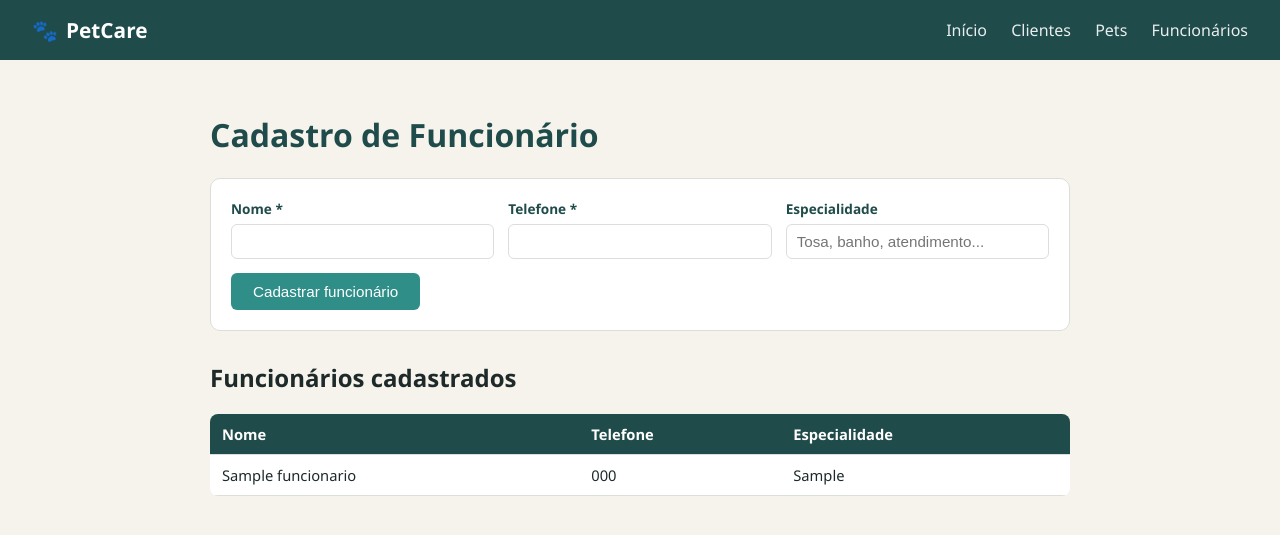
After one commit to Rogerio-Campos-de-Oliveria/Petshop---Impacta, a Flask app: page /funcionarios in a window 1280 px wide. The commit adds this page. Shown: the top 535 px of the page. Run offline with Flask 3, Linux system fonts and the light colour scheme; tables that the repository leaves empty or names only in its code hold one stand-in row (values such as "Sample post").

Commit message:
Atualização class = funcionarios

```diff
--- /dev/null
+++ b/templates/funcionarios.html
@@ -0,0 +1,41 @@
+{% extends "base.html" %}
+{% block titulo %}Funcionários{% endblock %}
+{% block conteudo %}
+<h1>Cadastro de Funcionário</h1>
+
+<form class="formulario" method="POST" action="{{ url_for('cadastrar_funcionario') }}">
+    <div class="campo">
+        <label for="nome">Nome *</label>
+        <input type="text" id="nome" name="nome" required>
+    </div>
+    <div class="campo">
+        <label for="telefone">Telefone *</label>
+        <input type="text" id="telefone" name="telefone" required>
+    </div>
+    <div class="campo">
+        <label for="especialidade">Especialidade</label>
+        <input type="text" id="especialidade" name="especialidade" placeholder="Tosa, banho, atendimento...">
+    </div>
+    <button type="submit">Cadastrar funcionário</button>
+</form>
+
+<h2>Funcionários cadastrados</h2>
+{% if funcionarios %}
+<table class="tabela">
+    <thead>
+        <tr><th>Nome</th><th>Telefone</th><th>Especialidade</th></tr>
+    </thead>
+    <tbody>
+        {% for f in funcionarios %}
+        <tr>
+            <td>{{ f.nome }}</td>
+            <td>{{ f.telefone }}</td>
+            <td>{{ f.especialidade or "-" }}</td>
+        </tr>
+        {% endfor %}
+    </tbody>
+</table>
+{% else %}
+<p class="vazio">Nenhum funcionário cadastrado ainda.</p>
+{% endif %}
+{% endblock %}
--- a/templates/index.html
+++ b/templates/index.html
@@ -2,7 +2,7 @@
 {% block titulo %}Início{% endblock %}
 {% block conteudo %}
 <h1>Sistema PetCare</h1>
-<p class="subtitulo">Cadastro de Clientes.</p>
+<p class="subtitulo">Cadastro de Clientes, Pets e Funcionários.</p>
 
 <div class="grade-cards">
     <a class="card" href="{{ url_for('listar_clientes') }}">
@@ -13,5 +13,9 @@
         <h2>Cadastro de Pet</h2>
         <p>Cadastrar os pets e vincular a um tutor já cadastrado, com pesquisa.</p>
     </a>
+    <a class="card" href="{{ url_for('listar_funcionarios') }}">
+        <h2>Cadastro de Funcionário</h2>
+        <p>Cadastrar os funcionários do petshop.</p>
+    </a>
 </div>
 {% endblock %}
```
